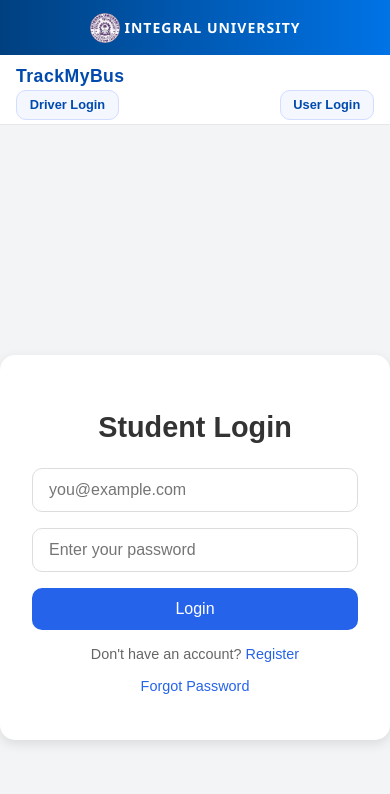
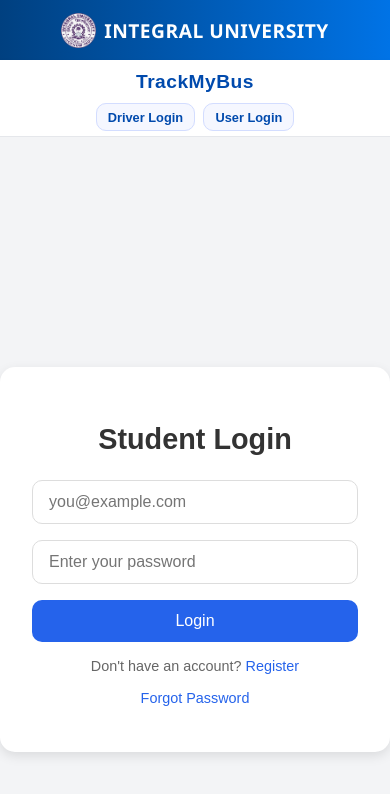
Before and after one commit to MoUzaid/TrackMyBus_v2, a React (Create React App) app in the folder Frontend/my-app/: page /login in a window 390 px wide. Shown: the top 794 px of the page. Built offline with nearby package versions, Linux system fonts and the light colour scheme; no server answers.

Commit message:
Change some styling

```diff
--- a/Frontend/my-app/src/components/styles/Header.css
+++ b/Frontend/my-app/src/components/styles/Header.css
@@ -1,4 +1,4 @@
-/* Header Container */
+
 .header {
   background: linear-gradient(90deg, #004080, #0073e6);
   height: 80px;
@@ -12,27 +12,28 @@
 .header-content {
   display: flex;
   align-items: center;
-  gap: 10px;
+  justify-content: center;
+  gap: 15px;
+  flex-wrap: nowrap;
   transition: transform 0.3s ease;
-  flex-wrap: wrap;
-  justify-content: center;
 }
 
-/* Logo */
+
 .header-logo {
-  height: 50px;
+  height: 55px;
   width: auto;
 }
 
-/* Title */
+
 .header-title {
-  color: white;
-  font-size: 30px;
+  color: #fff;
+  font-size: 2rem;
   font-weight: 700;
   letter-spacing: 1px;
   text-transform: uppercase;
   font-family: "Segoe UI", Tahoma, Geneva, Verdana, sans-serif;
   margin: 0;
+  white-space: nowrap;
 }
 
 .home-link {
@@ -40,25 +41,41 @@
 }
 
 .header-content:hover {
-  transform: scale(1.05);
+  transform: scale(1.03);
 }
 
-/* MEDIA QUERIES */
+
 @media (max-width: 1024px) {
   .header {
-    height: 65px;
+    height: 70px;
   }
 
   .header-logo {
-    height: 38px;
+    height: 45px;
   }
 
   .header-title {
-    font-size: 18px;
+    font-size: 1.6rem;
   }
 }
 
 @media (max-width: 768px) {
+  .header {
+    height: 65px;
+    padding: 0 0.8rem;
+  }
+
+  .header-logo {
+    height: 40px;
+  }
+
+  .header-title {
+    font-size: 1.4rem;
+    letter-spacing: 0.5px;
+  }
+}
+
+@media (max-width: 480px) {
   .header {
     height: 60px;
   }
@@ -68,25 +85,10 @@
   }
 
   .header-title {
-    font-size: 16px;
-    text-align: center;
-  }
-}
-
-@media (max-width: 480px) {
-  .header {
-    height: 55px;
-  }
-
-  .header-logo {
-    height: 30px;
-  }
-
-  .header-title {
-    font-size: 14px;
+    font-size: 1.2rem;
   }
 
   .header-content {
-    gap: 5px;
+    gap: 8px;
   }
 }
--- a/Frontend/my-app/src/components/styles/Navbar.css
+++ b/Frontend/my-app/src/components/styles/Navbar.css
@@ -1,4 +1,4 @@
-/* === NAVBAR BASE === */
+
 .navbar {
   display: flex;
   justify-content: space-between;
@@ -6,13 +6,14 @@
   padding: 0.8rem 1.5rem;
   background-color: #ffffff;
   color: #222;
-  font-family: 'Poppins', sans-serif;
+  font-family: "Poppins", sans-serif;
   border-bottom: 1px solid #e5e7eb;
   flex-wrap: wrap;
+  box-shadow: 0 2px 6px rgba(0, 0, 0, 0.05);
 }
 
 .logo {
-  font-size: 1.4rem;
+  font-size: 1.5rem;
   font-weight: 700;
   color: #004aad;
   letter-spacing: 0.5px;
@@ -20,11 +21,12 @@
 
 .nav-links {
   display: flex;
+  align-items: center;
   gap: 1rem;
   list-style: none;
   margin: 0;
   padding: 0;
-  flex-wrap: wrap;
+  flex-wrap: nowrap;
   justify-content: flex-end;
 }
 
@@ -34,10 +36,8 @@
   margin: 5px 0;
 }
 
-/* === LOGIN / SIGNUP BUTTONS === */
+
 a.nav-link {
-  position: relative;
-  overflow: hidden;
   padding: 0.5rem 1rem;
   border-radius: 10px;
   font-weight: 600;
@@ -56,7 +56,7 @@
   transform: translateY(-2px);
 }
 
-/* === LOGOUT BUTTON === */
+
 .btn-link {
   background: linear-gradient(135deg, #ff5e62, #ff9966);
   color: #fff;
@@ -68,6 +68,7 @@
   transition: all 0.35s ease;
   box-shadow: 0 3px 10px rgba(255, 100, 70, 0.25);
   margin-left: 10px;
+  white-space: nowrap;
 }
 
 .btn-link:hover {
@@ -76,63 +77,77 @@
   background: linear-gradient(135deg, #ff4b2b, #ff9068);
 }
 
-/* === WELCOME TEXT === */
+
 .welcome {
   font-weight: 500;
   color: #333;
   letter-spacing: 0.3px;
-  font-size: 1.2rem;
+  font-size: 1.1rem;
+  white-space: nowrap;
 }
 
-/* === MEDIA QUERIES === */
+
 @media (max-width: 1024px) {
   .navbar {
     padding: 0.7rem 1rem;
   }
 
   .logo {
-    font-size: 1.3rem;
+    font-size: 1.4rem;
+  }
+
+  .btn-link,
+  a.nav-link {
+    padding: 0.45rem 0.9rem;
+    font-size: 0.9rem;
   }
 
   .nav-links {
-    gap: 0.7rem;
-  }
-
-  .btn-link, a.nav-link {
-    padding: 0.45rem 0.9rem;
-    font-size: 0.85rem;
+    gap: 0.8rem;
   }
 }
 
 @media (max-width: 768px) {
   .navbar {
     flex-direction: column;
-    align-items: flex-start;
+    align-items: center;
+    text-align: center;
   }
 
   .nav-links {
-    width: 100%;
-    justify-content: space-between;
-    flex-wrap: wrap;
+    flex-wrap: nowrap;
+    justify-content: center;
     margin-top: 0.5rem;
+    gap: 0.7rem;
   }
 
-  .nav-item {
-    margin: 3px 0;
+  .logo {
+    margin-bottom: 6px;
+  }
+
+  .btn-link,
+  a.nav-link {
+    font-size: 0.85rem;
+    padding: 0.4rem 0.8rem;
   }
 }
 
 @media (max-width: 480px) {
   .logo {
-    font-size: 1.1rem;
+    font-size: 1.2rem;
   }
 
-  .btn-link, a.nav-link {
-    padding: 0.4rem 0.8rem;
+  .btn-link,
+  a.nav-link {
+    padding: 0.35rem 0.7rem;
     font-size: 0.8rem;
   }
 
   .welcome {
-    font-size: 0.8rem;
+    font-size: 0.85rem;
+  }
+
+  .nav-links {
+    gap: 0.5rem;
   }
 }
--- a/Frontend/my-app/src/components/styles/Register.css
+++ b/Frontend/my-app/src/components/styles/Register.css
@@ -1,5 +1,3 @@
-/* Register.css */
-
 .register-container {
   display: flex;
   justify-content: center;
@@ -7,16 +5,21 @@
   min-height: 100vh;
   background: linear-gradient(to right, #6a11cb, #2575fc);
   padding: 20px;
-  font-family: 'Segoe UI', Tahoma, Geneva, Verdana, sans-serif;
+  font-family: "Segoe UI", Tahoma, Geneva, Verdana, sans-serif;
 }
+
 
 .register-form {
   background-color: #ffffff;
   padding: 30px 40px;
-  border-radius: 12px;
-  box-shadow: 0 8px 20px rgba(0,0,0,0.2);
+  border-radius: 16px;
+  box-shadow: 0 8px 25px rgba(0, 0, 0, 0.15);
   width: 100%;
-  max-width: 400px;
+  max-width: 420px;
+  display: flex;
+  flex-direction: column;
+  align-items: center;
+  transition: all 0.3s ease;
 }
 
 .register-form h2 {
@@ -24,29 +27,35 @@
   margin-bottom: 20px;
   color: #333;
   font-weight: 600;
+  font-size: 1.5rem;
 }
+
 
 .register-form input,
 .register-form select {
   width: 100%;
-  padding: 12px 15px;
+  height: 48px;
+  padding: 0 15px;
   margin: 10px 0;
   border-radius: 8px;
   border: 1px solid #ccc;
-  font-size: 14px;
+  font-size: 15px;
   transition: all 0.3s ease;
+  background-color: #f9f9f9;
 }
 
 .register-form input:focus,
 .register-form select:focus {
   border-color: #2575fc;
-  box-shadow: 0 0 5px rgba(37, 117, 252, 0.5);
+  background-color: #fff;
+  box-shadow: 0 0 6px rgba(37, 117, 252, 0.4);
   outline: none;
 }
 
+
 .register-form button {
   width: 100%;
-  padding: 12px;
+  height: 48px;
   margin-top: 15px;
   border: none;
   border-radius: 8px;
@@ -60,7 +69,26 @@
 
 .register-form button:hover {
   background-color: #1a5dcc;
+  transform: translateY(-1px);
 }
+
+
+.success {
+  color: green;
+  text-align: center;
+  margin-top: 10px;
+  font-weight: 500;
+  font-size: 14px;
+}
+
+.error {
+  color: red;
+  text-align: center;
+  margin-top: 10px;
+  font-weight: 500;
+  font-size: 14px;
+}
+
 
 .register-form p {
   margin-top: 15px;
@@ -79,24 +107,48 @@
   text-decoration: underline;
 }
 
-/* Message styles */
-.success {
-  color: green;
-  text-align: center;
-  margin-top: 10px;
-  font-weight: 500;
+/* -------- Responsive Adjustments -------- */
+@media (max-width: 768px) {
+  .register-form {
+    padding: 25px 30px;
+    max-width: 90%;
+  }
+
+  .register-form h2 {
+    font-size: 1.3rem;
+  }
+
+  .register-form input,
+  .register-form select,
+  .register-form button {
+    font-size: 14px;
+    height: 46px;
+  }
 }
 
-.error {
-  color: red;
-  text-align: center;
-  margin-top: 10px;
-  font-weight: 500;
-}
+@media (max-width: 480px) {
+  .register-container {
+    padding: 15px;
+  }
 
-/* Responsive */
-@media (max-width: 500px) {
   .register-form {
     padding: 20px;
+    border-radius: 12px;
+  }
+
+  .register-form h2 {
+    font-size: 1.2rem;
+    margin-bottom: 15px;
+  }
+
+  .register-form input,
+  .register-form select,
+  .register-form button {
+    height: 44px;
+    font-size: 13px;
+  }
+
+  .register-form p {
+    font-size: 13px;
   }
 }
```
